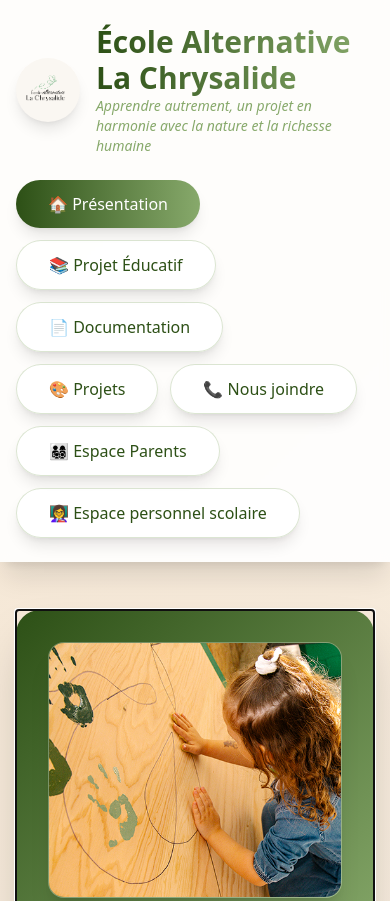
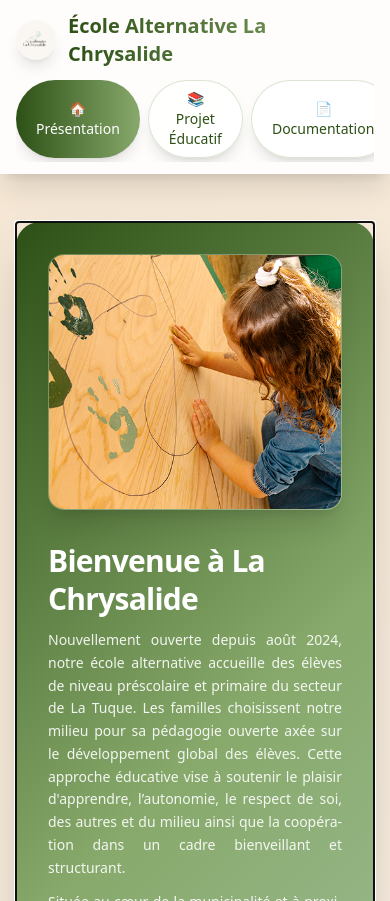
Before and after one commit to mcantin-Chrysalide/LaChrysalide, a plain HTML site: page index.html in a window 390 px wide. Shown: the top 901 px of the page. Drawn offline with nearby package versions, Linux system fonts and the light colour scheme.

Commit message:
Update index.html
Amélioration navigation cellulaire.

```diff
--- a/index.html
+++ b/index.html
@@ -24,46 +24,63 @@
   </script>
 
   <style>
-    .gradient-bg{background:linear-gradient(135deg,#f5e6d3 0%,#faf7f2 50%,#a4c3a2 100%)}
-    .tab-content{display:none}
-    .tab-content.active{display:block}
-    .tab-btn.active{background-color:#2d5016 !important;color:#fff !important}
-    .hero-section{background:linear-gradient(135deg,#2d5016 0%, #87a96b 50%, #a4c3a2 100%)}
-    .card-hover{transition:all .3s ease}
-    .card-hover:hover{transform:translateY(-5px);box-shadow:0 20px 25px -5px rgba(0,0,0,.1),0 10px 10px -5px rgba(0,0,0,.04)}
-    .nature-card{background:linear-gradient(135deg,rgba(135,169,107,.1) 0%,rgba(164,195,162,.1) 100%);border:1px solid rgba(135,169,107,.2)}
-    .floating-element{animation:float 6s ease-in-out infinite}
-    @keyframes float{0%,100%{transform:translateY(0)}50%{transform:translateY(-10px)}}
+    /* Ce qui est nécessaire pour ton header + onglets */
+    .tab-content { display: none; }
+    .tab-content.active { display: block; }
+    .tab-btn.active { background-color:#2d5016 !important; color:#fff !important; }
 
-    /* Accessibilité : réduire les animations si demandé */
+    /* Arrière-plan dégradé utilisé sur <body> */
+    .gradient-bg { background:linear-gradient(135deg,#f5e6d3 0%,#faf7f2 50%,#a4c3a2 100%); }
+
+    /* Cacher la scrollbar horizontale des onglets */
+    .no-scrollbar::-webkit-scrollbar { display: none; }
+    .no-scrollbar { -ms-overflow-style: none; scrollbar-width: none; }
+
+    /* Laisser un espace pour le header fixe lors des ancrages */
+    html { scroll-padding-top: 72px; }
+    @media (min-width: 640px) { html { scroll-padding-top: 112px; } }
+
+    /* Styles utilisés dans la page (héros, cartes, animation, accessibilité) */
+.hero-section { background: linear-gradient(135deg,#2d5016 0%, #87a96b 50%, #a4c3a2 100%); }
+.card-hover { transition: all .3s ease; }
+.card-hover:hover { transform: translateY(-5px); box-shadow: 0 20px 25px -5px rgba(0,0,0,.1), 0 10px 10px -5px rgba(0,0,0,.04); }
+.nature-card { background: linear-gradient(135deg,rgba(135,169,107,.1) 0%,rgba(164,195,162,.1) 100%); border:1px solid rgba(135,169,107,.2); }
+.floating-element { animation: float 6s ease-in-out infinite; }
+@keyframes float { 0%,100%{transform:translateY(0)} 50%{transform:translateY(-10px)} }
+
+/* Accessibilité : réduire les animations si l’usager le demande */
 @media (prefers-reduced-motion: reduce){
   .floating-element { animation: none !important; }
   html:focus-within { scroll-behavior: auto; }
 }
 
-    /* Justifier le texte des paragraphes */
+/* (si tu les veux) justifier joliment les paragraphes */
 .text-justify { text-align: justify; text-justify: inter-word; }
-    /* Césure auto pour une belle justification (si supporté) */
 .hyphens-auto { hyphens: auto; }
+
   </style>
 
-  <!-- Préchargement de l'image du héros -->
+  <!-- (optionnel) préchargement de l'image principale -->
   <link rel="preload" as="image" href="main.jpg">
 </head>
+
+<!-- Ouvre le body AVANT le header -->
 <body class="gradient-bg min-h-screen">
 
-  <!-- HEADER -->
-  <header class="bg-white/90 backdrop-blur-sm shadow-xl sticky top-0 z-50">
+<!-- HEADER compact + responsive -->
+<header class="bg-white/90 backdrop-blur-sm shadow-xl sticky top-0 z-50 transition-transform duration-300 will-change-transform">
   <div class="max-w-7xl mx-auto px-4 sm:px-6 lg:px-8">
-      <div class="flex justify-between items-center py-6">
-        <div class="flex items-center space-x-4">
-          <!-- Logo : place ton fichier 'logo.png' à la racine -->
-          <img src="logo.png" alt="Logo École Alternative La Chrysalide" class="w-16 h-16 rounded-full shadow-lg object-contain bg-cream p-2"/>
+
+    <!-- Logo + titre -->
+    <div class="flex justify-between items-center py-3 sm:py-6">
+      <div class="flex items-center space-x-3 sm:space-x-4">
+        <img src="logo.png" alt="Logo École Alternative La Chrysalide"
+             class="w-10 h-10 sm:w-16 sm:h-16 rounded-full shadow-lg object-contain bg-cream p-1.5 sm:p-2"/>
         <div>
-            <h1 class="text-3xl font-bold bg-gradient-to-r from-nature-green to-sage bg-clip-text text-transparent">
+          <h1 class="text-xl sm:text-3xl font-bold bg-gradient-to-r from-nature-green to-sage bg-clip-text text-transparent">
             École Alternative La Chrysalide
           </h1>
-            <p class="text-sage text-sm italic">
+          <p class="hidden sm:block text-sage text-sm italic">
             Apprendre autrement, un projet en harmonie avec la nature et la richesse humaine
           </p>
         </div>
@@ -71,52 +88,61 @@
     </div>
 
     <!-- NAV avec ARIA -->
-      <nav class="pb-6" role="navigation" aria-label="Sections">
-        <div class="flex flex-wrap gap-3" role="tablist">
+    <nav class="pb-3 sm:pb-6" role="navigation" aria-label="Sections">
+      <div class="flex gap-2 sm:gap-3 overflow-x-auto no-scrollbar pb-1" role="tablist">
+
         <button type="button" id="tab-presentation" role="tab" aria-controls="presentation"
                 aria-selected="true"
                 onclick="showTab('presentation', this)"
-                  class="tab-btn active bg-gradient-to-r from-nature-green to-sage text-white px-8 py-3 rounded-full font-medium shadow-lg hover:shadow-xl transition-all duration-300 transform hover:scale-105">
+                class="tab-btn active bg-gradient-to-r from-nature-green to-sage text-white text-sm sm:text-base px-5 py-2 sm:px-8 sm:py-3 rounded-full font-medium shadow-lg hover:shadow-xl transition-all duration-300 transform hover:scale-105">
           🏠 Présentation
         </button>
+
         <button type="button" id="tab-projet-educatif" role="tab" aria-controls="projet-educatif"
                 aria-selected="false"
                 onclick="showTab('projet-educatif', this)"
-                  class="tab-btn bg-white/80 text-nature-green px-8 py-3 rounded-full font-medium shadow-lg hover:shadow-xl transition-all duration-300 transform hover:scale-105 border border-sage/30">
+                class="tab-btn bg-white/80 text-nature-green text-sm sm:text-base px-5 py-2 sm:px-8 sm:py-3 rounded-full font-medium shadow-lg hover:shadow-xl transition-all duration-300 transform hover:scale-105 border border-sage/30">
           📚 Projet Éducatif
         </button>
+
         <button type="button" id="tab-documentation" role="tab" aria-controls="documentation"
                 aria-selected="false"
                 onclick="showTab('documentation', this)"
-                  class="tab-btn bg-white/80 text-nature-green px-8 py-3 rounded-full font-medium shadow-lg hover:shadow-xl transition-all duration-300 transform hover:scale-105 border border-sage/30">
+                class="tab-btn bg-white/80 text-nature-green text-sm sm:text-base px-5 py-2 sm:px-8 sm:py-3 rounded-full font-medium shadow-lg hover:shadow-xl transition-all duration-300 transform hover:scale-105 border border-sage/30">
           📄 Documentation
         </button>
+
         <button type="button" id="tab-projets" role="tab" aria-controls="projets"
                 aria-selected="false"
                 onclick="showTab('projets', this)"
-                  class="tab-btn bg-white/80 text-nature-green px-8 py-3 rounded-full font-medium shadow-lg hover:shadow-xl transition-all duration-300 transform hover:scale-105 border border-sage/30">
+                class="tab-btn bg-white/80 text-nature-green text-sm sm:text-base px-5 py-2 sm:px-8 sm:py-3 rounded-full font-medium shadow-lg hover:shadow-xl transition-all duration-300 transform hover:scale-105 border border-sage/30">
           🎨 Projets
         </button>
+
         <button type="button" id="tab-nous-joindre" role="tab" aria-controls="nous-joindre"
                 aria-selected="false"
                 onclick="showTab('nous-joindre', this)"
-                  class="tab-btn bg-white/80 text-nature-green px-8 py-3 rounded-full font-medium shadow-lg hover:shadow-xl transition-all duration-300 transform hover:scale-105 border border-sage/30">
+                class="tab-btn bg-white/80 text-nature-green text-sm sm:text-base px-5 py-2 sm:px-8 sm:py-3 rounded-full font-medium shadow-lg hover:shadow-xl transition-all duration-300 transform hover:scale-105 border border-sage/30">
           📞 Nous joindre
         </button>
+
         <button type="button" id="tab-espace-parents" role="tab" aria-controls="espace-parents"
                 aria-selected="false"
                 onclick="showTab('espace-parents', this)"
-                  class="tab-btn bg-white/80 text-nature-green px-8 py-3 rounded-full font-medium shadow-lg hover:shadow-xl transition-all duration-300 transform hover:scale-105 border border-sage/30">
+                class="tab-btn bg-white/80 text-nature-green text-sm sm:text-base px-5 py-2 sm:px-8 sm:py-3 rounded-full font-medium shadow-lg hover:shadow-xl transition-all duration-300 transform hover:scale-105 border border-sage/30">
           👨‍👩‍👧‍👦 Espace Parents
         </button>
+
         <button type="button" id="tab-espace-personnel-scolaire" role="tab" aria-controls="espace-personnel-scolaire"
                 aria-selected="false"
                 onclick="showTab('espace-personnel-scolaire', this)"
-                  class="tab-btn bg-white/80 text-nature-green px-8 py-3 rounded-full font-medium shadow-lg hover:shadow-xl transition-all duration-300 transform hover:scale-105 border border-sage/30">
+                class="tab-btn bg-white/80 text-nature-green text-sm sm:text-base px-5 py-2 sm:px-8 sm:py-3 rounded-full font-medium shadow-lg hover:shadow-xl transition-all duration-300 transform hover:scale-105 border border-sage/30">
           👩‍🏫 Espace personnel scolaire
         </button>
+
       </div>
     </nav>
+
   </div>
 </header>
 
@@ -615,7 +641,7 @@
     </div>
   </footer>
 
-  <!-- SCRIPT Onglets : version accessible + URL hash + mémoire locale -->
+  <!-- SCRIPT Onglets : accessible + hash + mémoire + header auto-hide mobile -->
 <script>
   function showTab(tabName, el){
     // Masquer tous les panneaux
@@ -623,15 +649,16 @@
       p.classList.remove('active');
       p.hidden = true;
     });
+
     // Activer le bon panneau
     const panel = document.getElementById(tabName);
     if(panel){
       panel.classList.add('active');
       panel.hidden = false;
-        panel.setAttribute('tabindex','-1'); // focus accessible
-        panel.focus({ preventScroll: true });
+      panel.setAttribute('tabindex','-1');
     }
-      // Mettre à jour l'état des onglets
+
+    // État des boutons
     document.querySelectorAll('.tab-btn').forEach(b => {
       b.classList.remove('active');
       b.setAttribute('aria-selected','false');
@@ -640,10 +667,38 @@
       el.classList.add('active');
       el.setAttribute('aria-selected','true');
     }
-      // URL partageable + mémoire locale
+
+    // URL + mémoire
     history.replaceState(null, '', '#' + tabName);
     localStorage.setItem('activeTab', tabName);
-      window.scrollTo({ top: 0, behavior: 'smooth' });
+
+    // --- Améliorations mobile ---
+    const header = document.querySelector('header');
+    const main = document.querySelector('main');
+
+    // 1) Amener le contenu en vue (évite de rester bloqué sous le header)
+    if (main) {
+      main.scrollIntoView({ behavior: 'smooth', block: 'start' });
+    }
+
+    // 2) Sur petit écran, faire remonter le header après le clic
+    if (window.innerWidth < 768 && header) {
+      // cacher le header (nécessite transition + will-change sur le header)
+      header.classList.add('-translate-y-full');
+
+      // Le ré-afficher dès que l’utilisateur remonte un peu
+      let lastY = window.scrollY;
+      const onScroll = () => {
+        const y = window.scrollY;
+        const scrollingUp = y < lastY - 4; // marge anti-bruit
+        lastY = y;
+        if (scrollingUp || y <= 0) {
+          header.classList.remove('-translate-y-full');
+          window.removeEventListener('scroll', onScroll);
+        }
+      };
+      window.addEventListener('scroll', onScroll, { passive: true });
+    }
   }
 
   // Ouvre l'onglet demandé par #hash, sinon le dernier vu, sinon "presentation"
@@ -665,6 +720,7 @@
     window.addEventListener('hashchange', openPresenceIfHash);
   });
 </script>
+
 
   <!-- SCRIPT Formulaire 'Nous écrire' -> mailto -->
   <script>
```
Lines whose indentation alone changed are shown as unchanged.
